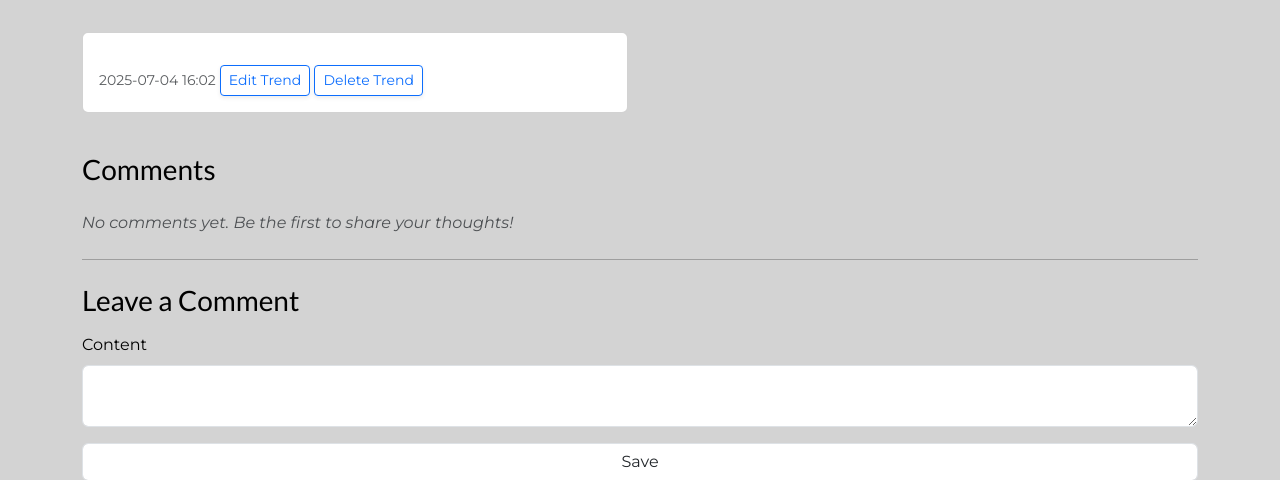
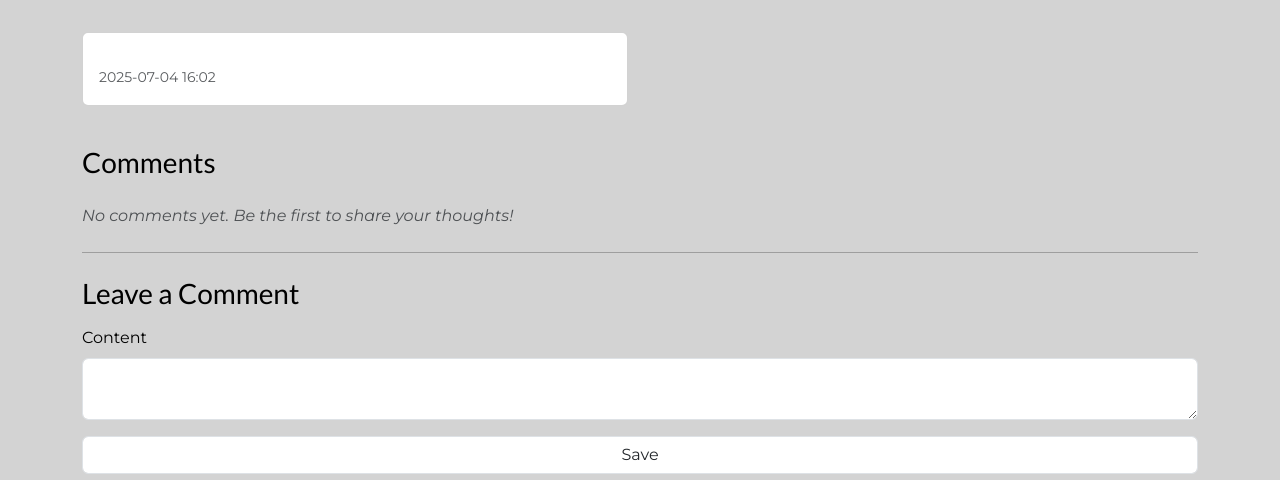
Before and after one commit to Elvisthegreat/threadtalk, a Symfony app: template templates/thread/show.html.twig in a window 1280 px wide. Shown: the part 56-536 px from the top of the page. Run offline with Twig, Linux system fonts and the light colour scheme; the template is opened without the code that fills it, so the values that code supplies are empty; form fields are guessed from the names that the template uses; some libraries are stand-ins or nearby versions.

Commit message:
Modified show template for proper authorization

```diff
--- a/templates/thread/show.html.twig
+++ b/templates/thread/show.html.twig
@@ -10,8 +10,10 @@
 						<h5 class="card-title">{{ thread.title }}</h5>
 						<p class="card-text">{{ thread.description }}</p>
 						<small class="text-muted">{{ thread.createdAt|date('Y-m-d H:i') }}</small>
-						<a href="{{ path('thread_edit', {'id' : thread.id}) }}" class="btn btn-sm btn-outline-primary shadow-sm px-2">Edit Trend</a>
-						<a href="{{ path('thread_delete', {'id' : thread.id}) }}" class="btn btn-sm btn-outline-primary shadow-sm px-2 btn-hover">Delete Trend</a>
+						{% if app.user and app.user.id == thread.author.id %}
+							<a href="{{ path('thread_edit', {'id' : thread.id}) }}" class="btn btn-sm btn-outline-primary shadow-sm px-2">Edit Trend</a>
+							<a href="{{ path('thread_delete', {'id' : thread.id}) }}" class="btn btn-sm btn-outline-primary shadow-sm px-2 btn-hover">Delete Trend</a>
+						{% endif %}
 					</div>
 				</div>
 			</div>
```
